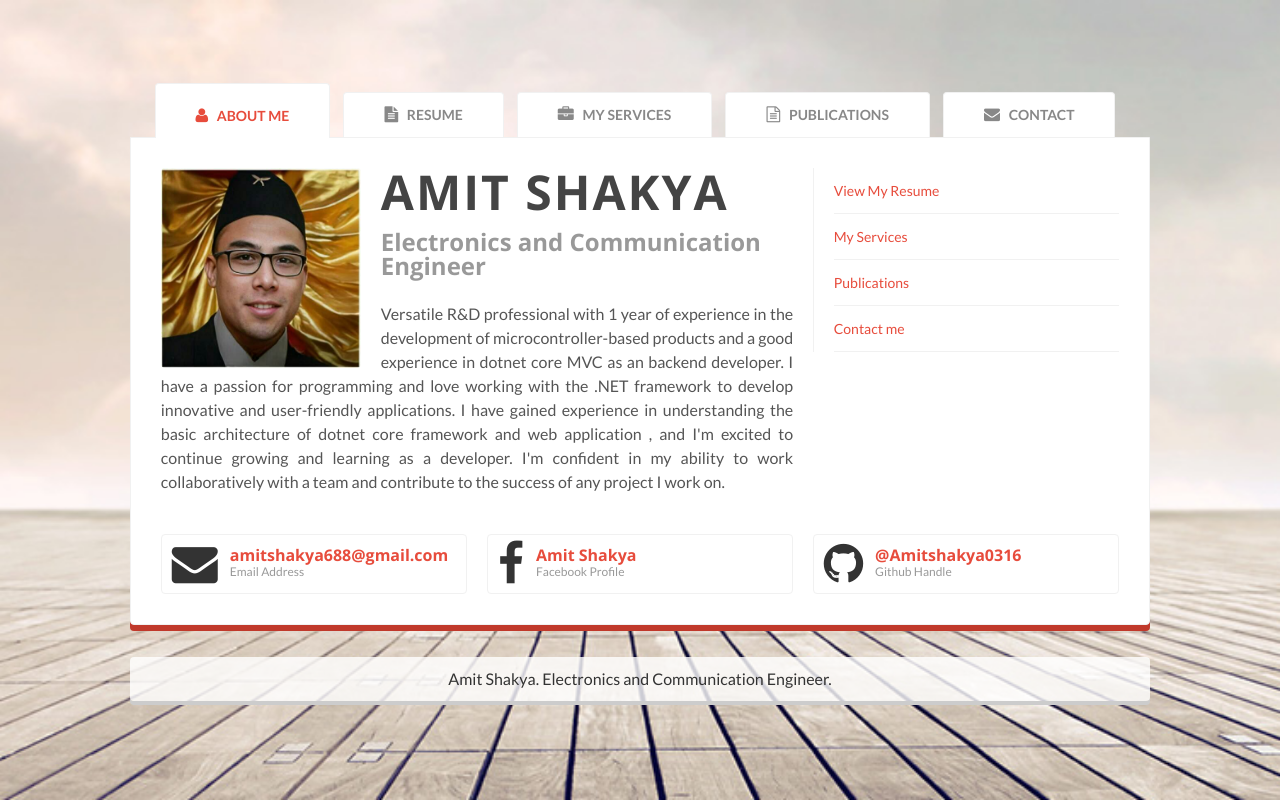
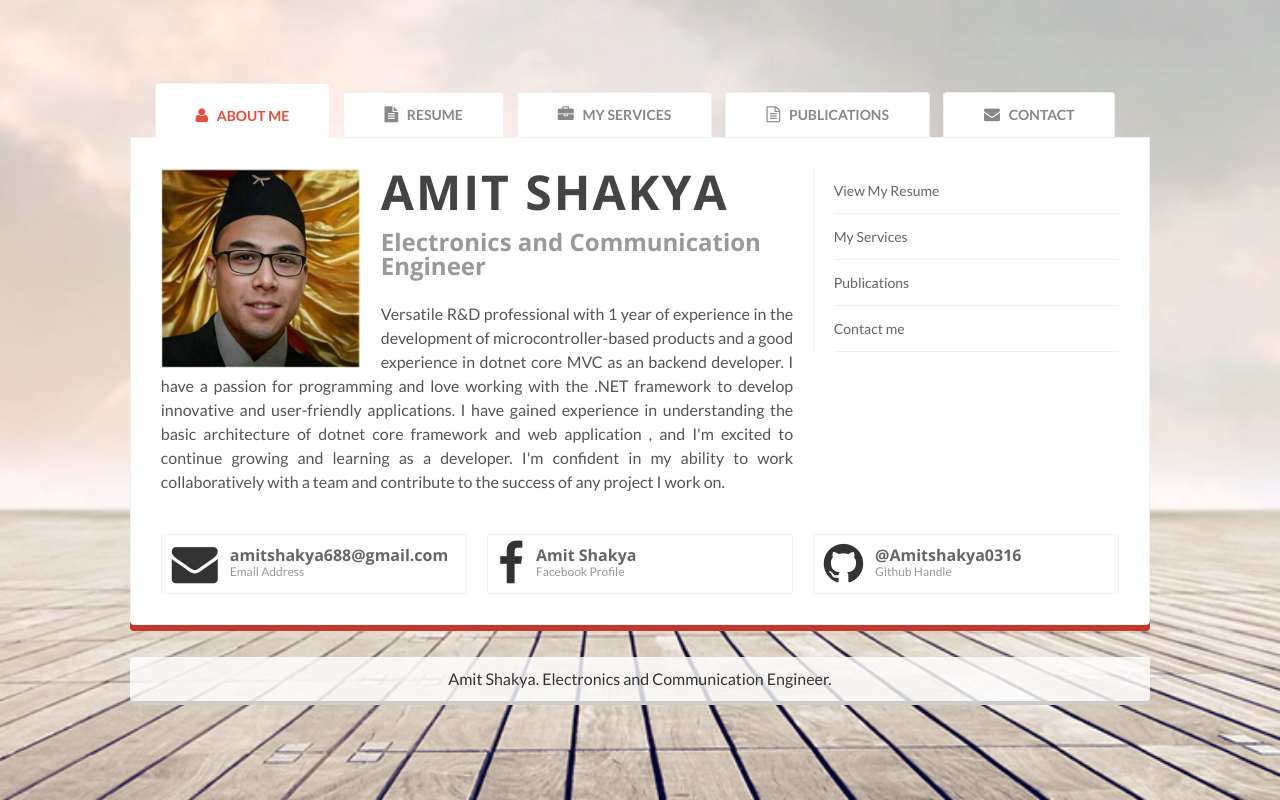
Before and after one commit to Amitshakya0316/mycv.github.io, a plain HTML site: page index.html in a window 1280 px wide. Drawn offline with nearby package versions, Linux system fonts and the light colour scheme; no server answers.

Commit message:
color changed

```diff
--- a/css/main.css
+++ b/css/main.css
@@ -292,7 +292,7 @@ ul.sub_list2 li.in_sub_list2 {
 /* HYPERLINKS */
 a {
   text-decoration: none;
-  color: #e74c3c;
+  color: #666;
   -webkit-transition: color 0.1s linear, border 0.1s linear, opacity 0.1s linear,
     background-color 0.1s linear;
   -moz-transition: color 0.1s linear, border 0.1s linear, opacity 0.1s linear,
@@ -309,7 +309,7 @@ a:focus,
 a:active {
   text-decoration: none;
   border: none;
-  color: #c0392b;
+  color: #e74c3c;
 }
 /* MEDIA */
 figure {
--- a/index.html
+++ b/index.html
@@ -115,7 +115,7 @@
                             <div class="item-box clearfix">
                               <i class="icon-envelope"></i>
                               <div class="item-data">
-                                <h3><a href="mailto:amitshakya688@gmail.com">amitshakya688@gmail.com</a></h3>
+                                <h3><a href="mailto:amitshakya688@gmail.com" target="_blank">amitshakya688@gmail.com</a></h3>
                                 <p>Email Address</p>
                               </div>
                             </div>
@@ -124,7 +124,7 @@
                             <div class="item-box clearfix">
                               <i class="icon-facebook"></i>
                               <div class="item-data">
-                                <h3><a href="https://www.facebook.com/profile.php?id=100077057499514">Amit Shakya</a></h3>
+                                <h3><a href="https://www.facebook.com/profile.php?id=100077057499514" target="_blank">Amit Shakya</a></h3>
                                 <p>Facebook Profile</p>
                               </div>
                             </div>
@@ -133,7 +133,7 @@
                             <div class="item-box clearfix">
                               <i class="icon-github"></i>
                               <div class="item-data">
-                                <h3><a href="https://github.com/Amitshakya0316?tab=repositories">@Amitshakya0316</a></h3>
+                                <h3><a href="https://github.com/Amitshakya0316?tab=repositories" target="_blank">@Amitshakya0316</a></h3>
                                 <p>Github Handle</p>
                               </div>
                             </div>
@@ -158,7 +158,7 @@
 										<br>
 										<br>Aster Innovations
 										<br>Dhobighat, Lalitpur, Nepal
-										<br><a href="http://www.asterinnovations.com/">http://www.asterinnovations.com/</a>
+										<br><a href="http://www.asterinnovations.com/" target="_blank">http://www.asterinnovations.com/</a>
 									</b>
                                     <p>
 										<div style="margin-left: 10pt;">
@@ -167,7 +167,7 @@
 												<li class="in_sub_list1">Designed and developed applications using ASP.NET core MVC.</li>
 												<li class="in_sub_list1">Developed UI using Telerik, KendoUI, Razor View Engine, JavaScript, and JQuery.</li>
 												<li class="in_sub_list1">Himalayan Bank Payment integration.</li>
-												<li class="in_sub_list1">CMS for Aayo Mail News portal Website using Dotnet Core MVC.</li>
+												<li class="in_sub_list1">CMS for Aayo Mail News portal Website using Dotnet Core MVC<a href="https://www.aayomail.com/" target="_blank">(Aayomail.com).</a></li>
 												<li class="in_sub_list1">Send various files like video, audio, text etc using C# in the network using http protocol.</li>
 											</ul>
 										</div>
@@ -181,7 +181,7 @@
 										<br>
 										<br>Samadhan Engineerning Pvt. Ltd.
 										<br>Bagdol-4, Near Nakhu dobato, Lalitpur, Nepal
-										<br><a href="https://www.thesamadhan.com/">https://www.thesamadhan.com/</a>
+										<br><a href="https://www.thesamadhan.com/" target="_blank">https://www.thesamadhan.com/</a>
 									</b>
                                     <p>
 										<div style="margin-left: 10pt;">
@@ -206,7 +206,7 @@
                                     <b>
 										<br>
 										<br>Cosmos College of Management and Technology, Lalitpur (Nepal)
-										<br><a href="http://www.cosmoscollege.edu.np/">http://www.cosmoscollege.edu.np/</a>
+										<br><a href="http://www.cosmoscollege.edu.np/" target="_blank">http://www.cosmoscollege.edu.np/</a>
 									</b>
                                     <p>
                                         <br>Electives: Mechatronics,RTOS,Engineering Economics
```
